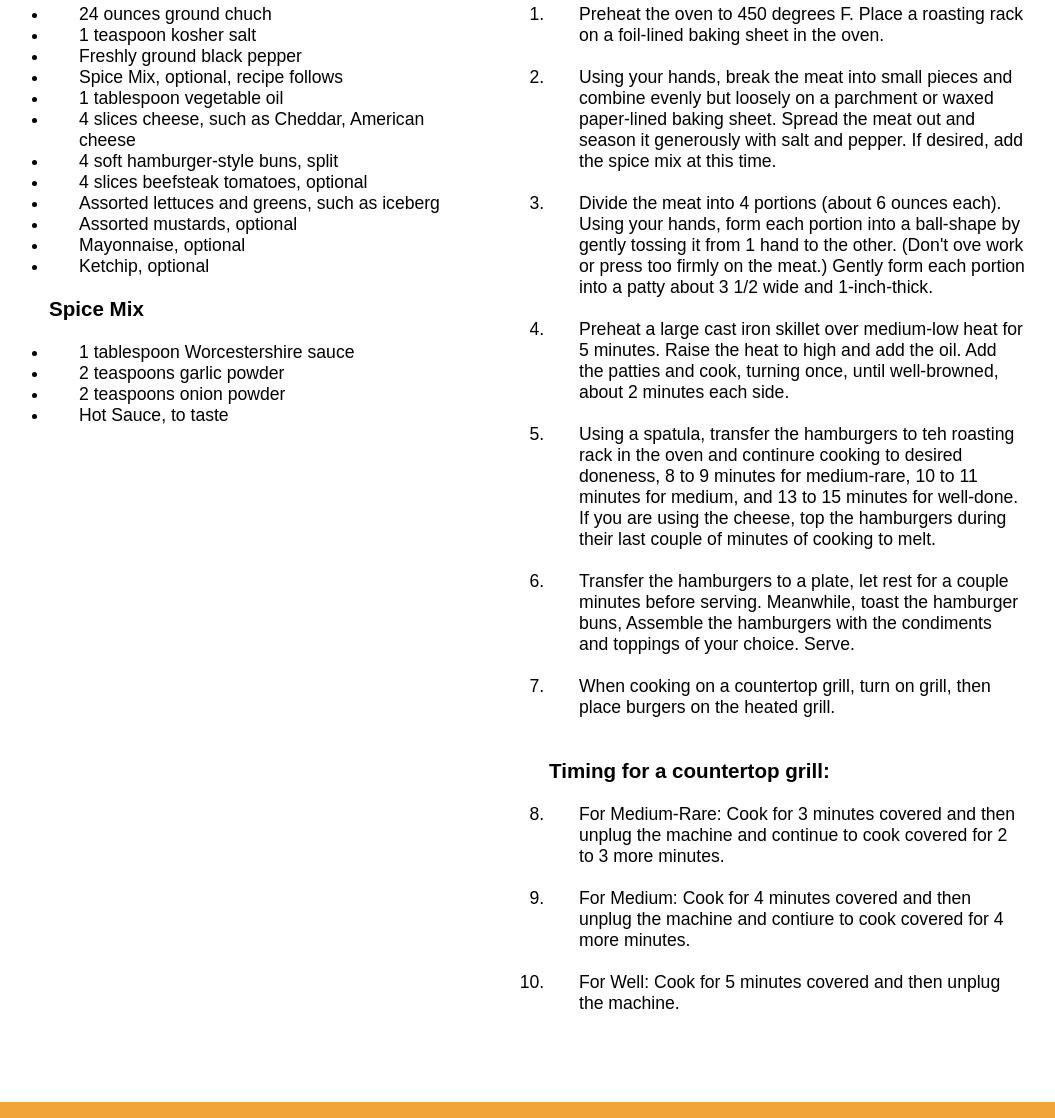
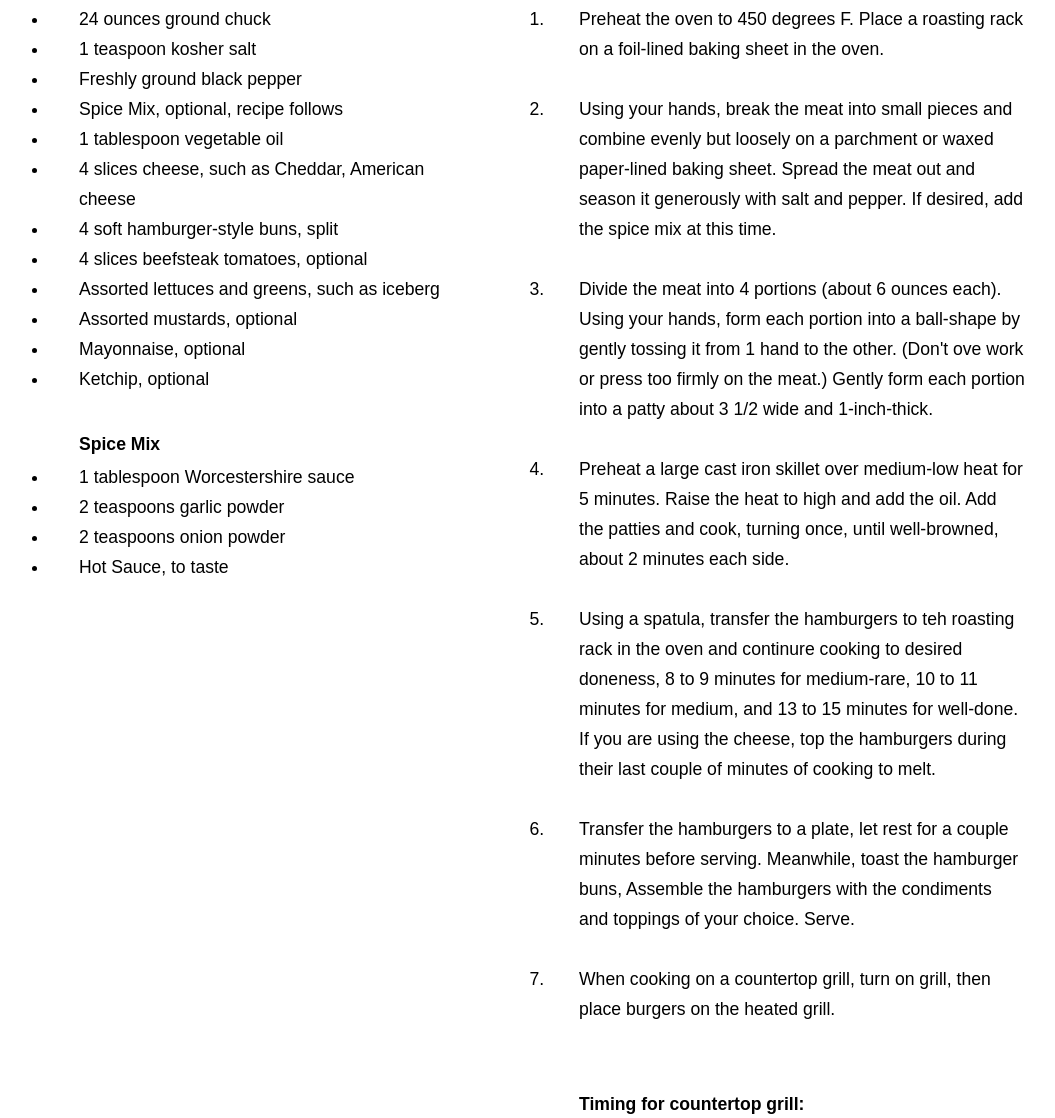
Before and after one commit to maliajacob/project5.ParisBurger, a plain HTML site: page recipe.html in a window 1280 px wide. Shown: the part 1456-2574 px from the top of the page, without its empty margins (108-1163 px from the left). Drawn offline with Linux system fonts and the light colour scheme.

Commit message:
wc3 validated

```diff
--- a/css/style.css
+++ b/css/style.css
@@ -49,6 +49,7 @@ footer ul {
 }
 li {
     padding: 0px 30px;
+    line-height: 30px;
 }
 a {
     text-decoration: none;
@@ -138,6 +139,7 @@ figcaption {
     border: 2px solid black;
     border-radius: 5px;
     opacity: 60%;
+    padding: 1px 5px;
 }
 .hamburger-image {
     width: 100%;
@@ -224,12 +226,8 @@ figcaption {
         align-items: center;
         justify-content: center;
     }
-
-    /* .Ingredients {
-        margin: 0px 40px;
-
-    }
-    .Directions {
-        margin: 0px 40px;
-    } */
 }
+h3 {
+    padding: 0 0 0 70px;
+    margin: 40px 0 -10px 0;
+}
--- a/recipe.html
+++ b/recipe.html
@@ -18,9 +18,9 @@
             <li><a href="recipe.html">Catagories</a></li>
             <li><a href="recipe.html">Meal Ideas</a></li>
         </ul>
-        <button class="menuBar" aria-label="toggle-navigation">
-            <span class="fa fa-solid fa-bars"></span>
-        </button>
+        <div class="menuBar">
+            <a href="recipe.html"><span class="fa fa-solid fa-bars"></span></a>
+        </div>
     </div>
 
     <div class="flex">
@@ -51,7 +51,7 @@
             <div>
                 <h1 class="fontXL Ingredients">Ingredients</h1>
                 <ul class="fontR">
-                    <li>24 ounces ground chuch</li>
+                    <li>24 ounces ground chuck</li>
                     <li>1 teaspoon kosher salt</li>
                     <li>Freshly ground black pepper</li>
                     <li>Spice Mix, optional, recipe follows</li>
@@ -63,7 +63,9 @@
                     <li>Assorted mustards, optional</li>
                     <li>Mayonnaise, optional</li>
                     <li>Ketchip, optional</li>
-                    <h3>Spice Mix</h3>
+                </ul>
+                <h3 class="fontR">Spice Mix</h3>
+                <ul class="fontR">
                     <li>1 tablespoon Worcestershire sauce</li>
                     <li>2 teaspoons garlic powder</li>
                     <li>2 teaspoons onion powder</li>
@@ -73,30 +75,30 @@
             <div>
                 <h1 class="fontXL Directions">Directions</h1>
                 <ol class="fontR">
-                    <li>Preheat the oven to 450 degrees F. Place a roasting rack on a foil-lined baking sheet in the oven.</li><br>
+                    <li>Preheat the oven to 450 degrees F. Place a roasting rack on a foil-lined baking sheet in the oven. <br><br></li>
                     <li>Using your hands, break the meat into small pieces and combine evenly but loosely on a parchment or waxed paper-lined baking
-                        sheet. Spread the meat out and season it generously with salt and pepper. If desired, add the spice mix at this time.</li><br>
+                        sheet. Spread the meat out and season it generously with salt and pepper. If desired, add the spice mix at this time. <br><br></li>
                     <li>Divide the meat into 4 portions (about 6 ounces each). Using your hands, form each portion into a ball-shape by gently tossing
                         it from 1 hand to the other. (Don't ove work or press too firmly on the meat.) Gently form each portion into a patty about
-                        3 1/2 wide and 1-inch-thick.</li><br>
+                        3 1/2 wide and 1-inch-thick. <br><br></li>
                     <li>Preheat a large cast iron skillet over medium-low heat for 5 minutes. Raise the heat to high and add the oil. Add the patties
-                        and cook, turning once, until well-browned, about 2 minutes each side.</li><br>
+                        and cook, turning once, until well-browned, about 2 minutes each side. <br><br></li>
                     <li>Using a spatula, transfer the hamburgers to teh roasting rack in the oven and continure cooking to desired doneness, 8 to 9
                         minutes for  medium-rare, 10 to 11 minutes for medium, and 13 to 15 minutes for well-done. If you are using the cheese, top the
-                        hamburgers during their last couple of minutes of cooking to melt.</li><br>
+                        hamburgers during their last couple of minutes of cooking to melt. <br><br></li>
                     <li>Transfer the hamburgers to a plate, let rest for a couple minutes before serving. Meanwhile, toast the hamburger buns,
-                        Assemble the hamburgers with the condiments and toppings of your choice. Serve.</li><br>
-                    <li>When cooking on a countertop grill, turn on grill, then place burgers on the heated grill.</li><br>
-                    <h3>Timing for a countertop grill:</h3>
-                    <li>For Medium-Rare: Cook for 3 minutes covered and then unplug the machine and continue to cook covered for 2 to 3 more minutes.</li><br>
-                    <li>For Medium: Cook for 4 minutes covered and then unplug the machine and contiure to cook covered for 4 more minutes.</li><br>
-                    <li>For Well: Cook for 5 minutes covered and then unplug the machine.</li><br>
+                        Assemble the hamburgers with the condiments and toppings of your choice. Serve. <br><br></li>
+                    <li>When cooking on a countertop grill, turn on grill, then place burgers on the heated grill. <br><br></li>
+                </ol>
+                <h3 class="fontR">Timing for countertop grill:</h3>
+                <ol class="fontR">
+                    <li>For Medium-Rare: Cook for 3 minutes covered and then unplug the machine and continue to cook covered for 2 to 3 more minutes. <br><br></li>
+                    <li>For Medium: Cook for 4 minutes covered and then unplug the machine and contiure to cook covered for 4 more minutes. <br><br></li>
+                    <li>For Well: Cook for 5 minutes covered and then unplug the machine. <br><br></li>
                 </ol>
             </div>
         </div>
     </div>
-
-
 
     <footer class="flex footer">
         <div class="fontR">© 2020 RY PARIS</div>
```
Also changed, not shown: index.html (+2 -2 lines), 1 other file.
